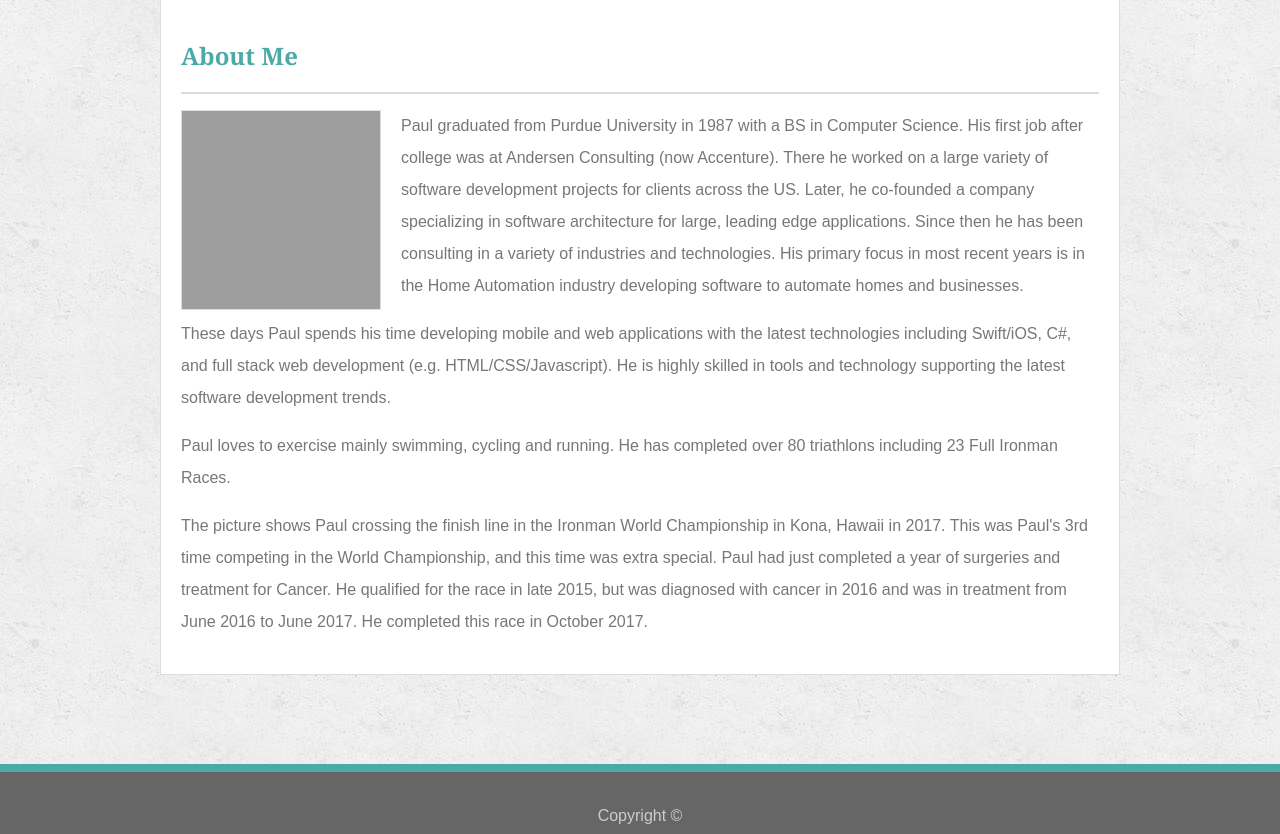
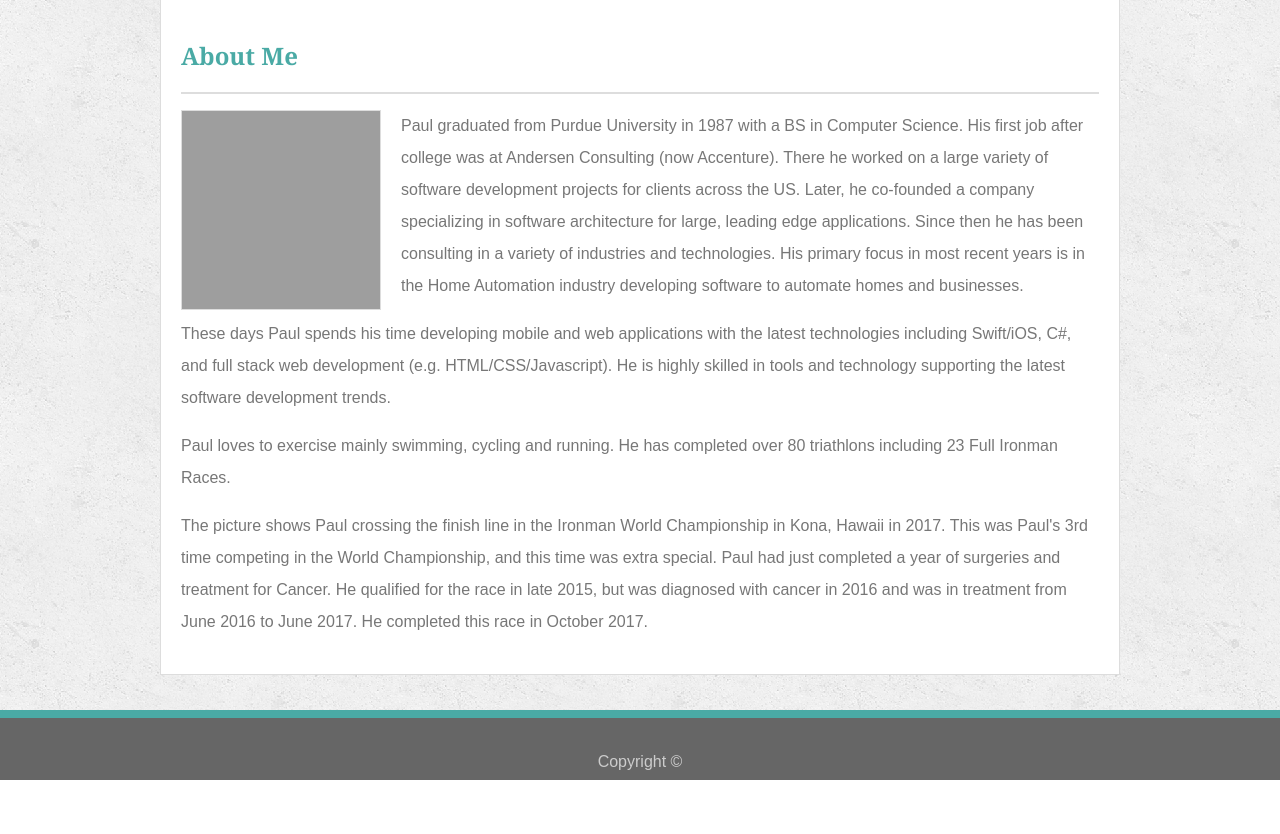
Before and after one commit to plinck/Basic-Portfolio, a PHP site: page / in a window 1280 px wide. Shown: the part 114-948 px from the top of the page. After the commit the page ends 894 px from the top, so only its background shows below. Run offline with PHP 8.4, Linux system fonts and the light colour scheme; grey boxes are pictures that could not be loaded.

Commit message:
Used flexbox to make sticky footer

```diff
--- a/assets/css/style.css
+++ b/assets/css/style.css
@@ -23,6 +23,11 @@ body {
     margin: 0;
     padding: 0;
     height: 100%;
+
+    /* For sticky footer but flexible size */
+    display: flex;
+    flex-direction: column;
+
 }
 
 h1,
@@ -114,8 +119,11 @@ header {
 .container {
     width: 960px;
     /* height: auto;*/
-    min-height: calc(100vh - 70px); /* makes it less than footer for stickimness */
+    /* min-height: calc(100vh - 70px); */ /* makes it less than footer for stickimness */
     margin: 35px auto 35px auto;
+
+    /* For sticky footer */
+    flex: 1 0 auto;
 }
 
 /* Main Content Text and info */
@@ -170,6 +178,9 @@ footer {
     border-top: 8px solid #4aaaa5;
     padding-top: 35px;
     text-align: center;
+
+    /* For sticky footer that is flexible */
+    flex-shrink: 0;
 }
 
 
```
